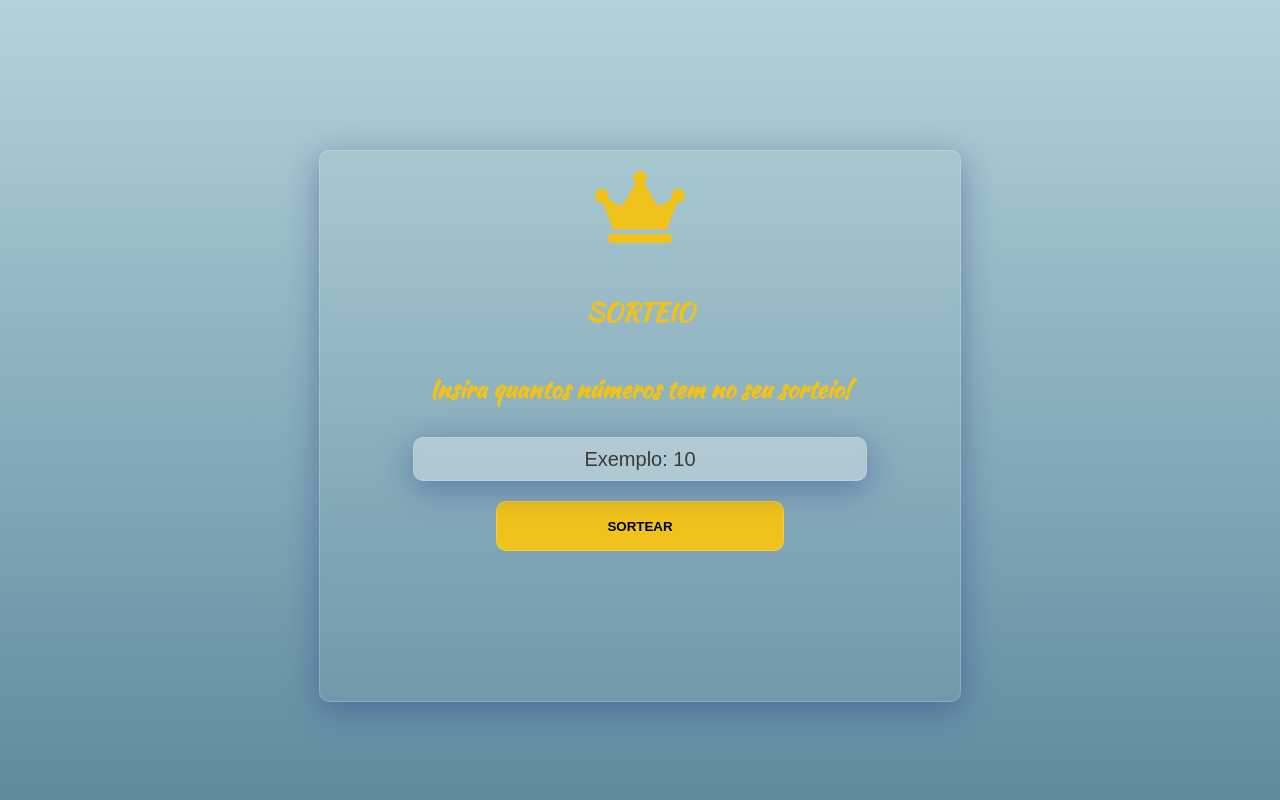
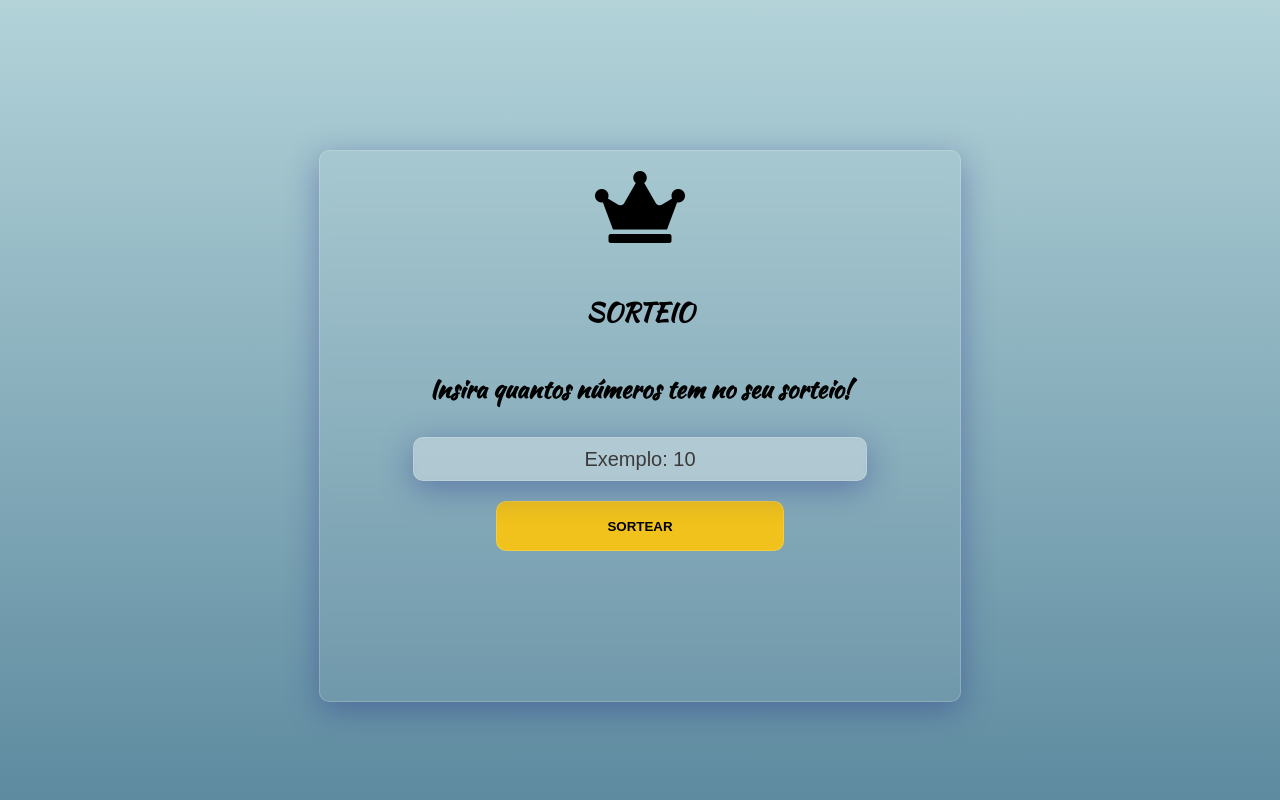
Before and after one commit to GabrielSF2022/PAGINA-SORTEIO-JS, a plain HTML site: page index.html in a window 1280 px wide. Shown: the top 800 px of the page. Drawn offline with Linux system fonts and the light colour scheme; a web font is replaced by a local one.

Commit message:
Update style.css

```diff
--- a/css/style.css
+++ b/css/style.css
@@ -3,7 +3,7 @@
 
 
 :root {
-    --main-color: #f0c21b;
+    --main-color: black;
     --secundary-color: #1a4657;
     --white-color: #fff;
 }
@@ -42,7 +42,7 @@ body{
 
 
 .container .title{
-    color: #F0C21B;
+    color: black;
     font-family:'Kaushan Script', sans-serif;
     font-weight: bold;
     padding: 10px;
@@ -51,7 +51,7 @@ body{
 }
 
 #result{
-    color: #F0C21B;
+    color: black;
     font-family:'Kaushan Script', sans-serif;
     font-weight: bold;
     padding: 10px;
```
